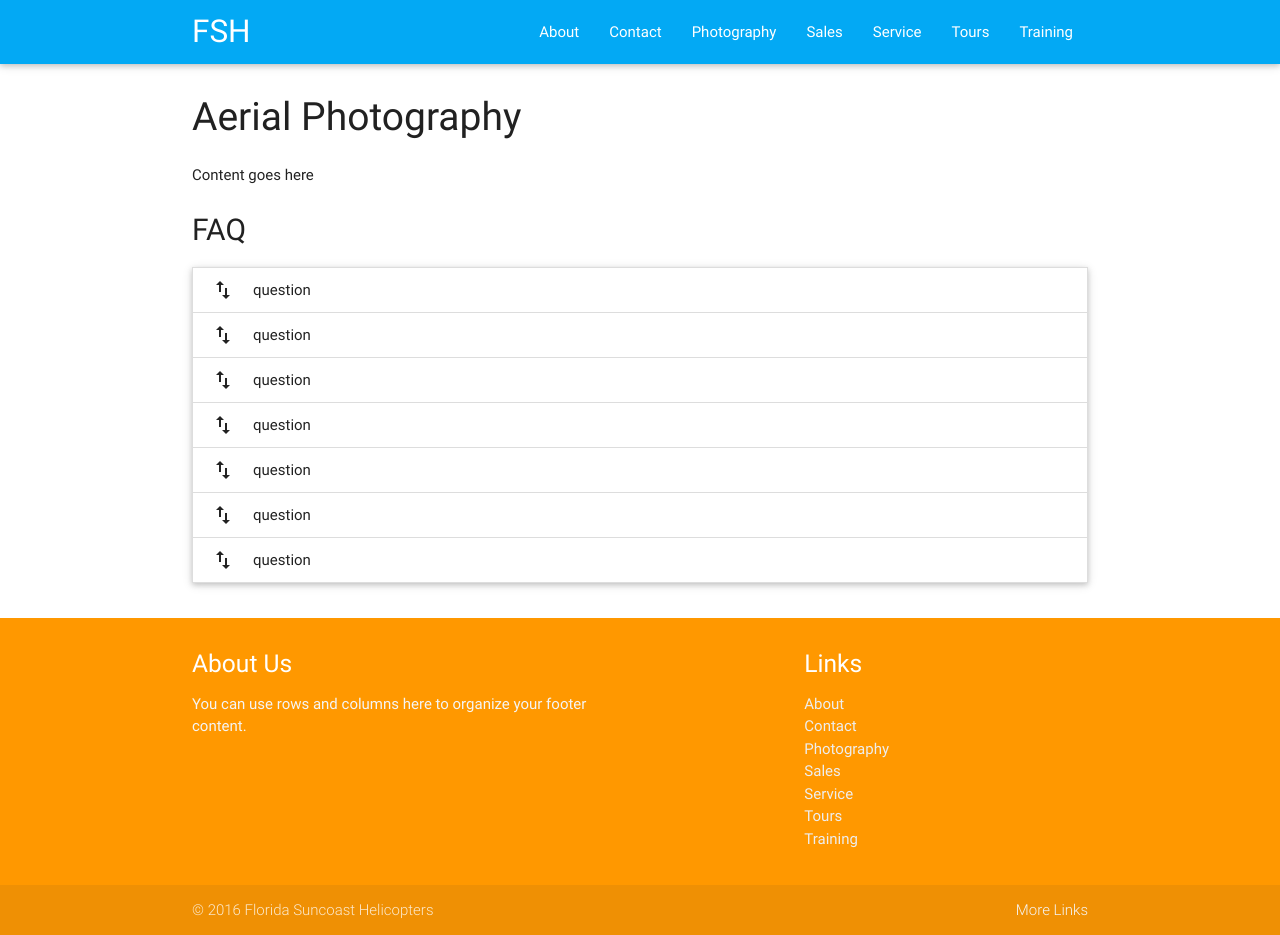
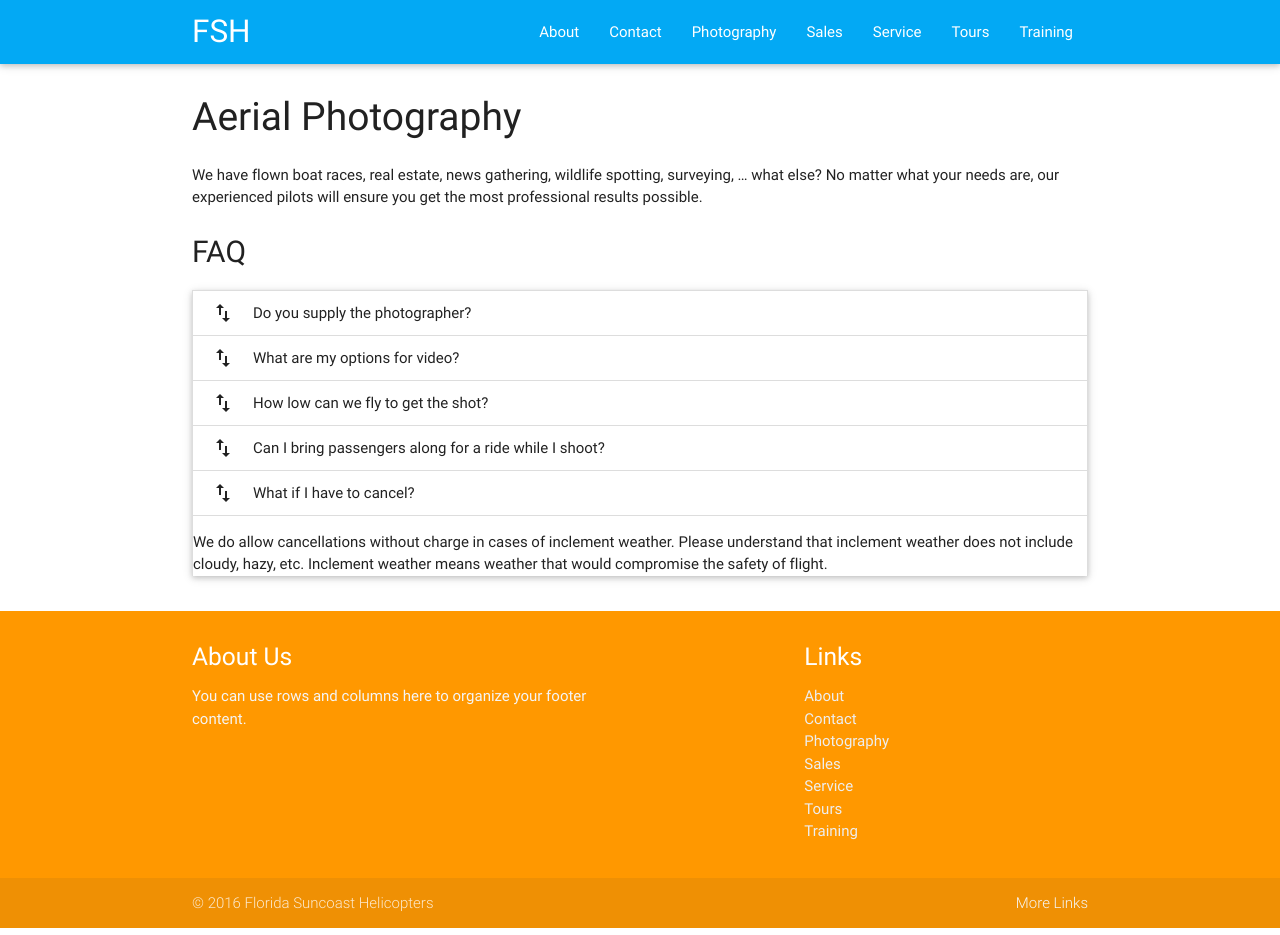
Before and after one commit to joncoop/fsh, a Jekyll site: the page built from photography.html, in a window 1280 px wide. Built offline with Jekyll 4.4.1, drawn with Linux system fonts in a browser that asks for light colours; nearby versions of some CDN libraries.

Commit message:
Added photography content.

```diff
--- a/photography.html
+++ b/photography.html
@@ -3,44 +3,39 @@ layout: page
 title: Aerial Photography
 ---
 
-<p>Content goes here</p>
+<p>We have flown boat races, real estate, news gathering, wildlife spotting, surveying, … what else? No matter what your needs are, our experienced pilots will ensure you get the most professional results possible.</p>
 
 <h2 class="sub-heading">FAQ</h2>
 
   <ul class="collapsible" data-collapsible="accordion">
     <li>
-      <div class="collapsible-header"><i class="material-icons">swap_vert</i>question</div>
+      <div class="collapsible-header"><i class="material-icons">swap_vert</i>Do you supply the photographer?</div>
       <div class="collapsible-body">
-        <p>answer</p></div>
+        <p>We do not supply the photographer. A client will usually hire the photographer. The photographer will then contact us to schedule the flight. If you do not have a regular photographer or know a photographer then we can help you get in contact with several experienced photographers in the aerial photo business. These photographers have flown with us many times and are familiar with the area, our helicopters, and our pilots.</p>
+      </div>
     </li>
     <li>
-      <div class="collapsible-header"><i class="material-icons">swap_vert</i>question</div>
+      <div class="collapsible-header"><i class="material-icons">swap_vert</i>What are my options for video?</div>
       <div class="collapsible-body">
-        <p>answer</p></div>
+        <p>For many smaller jobs a client will hire a videographer who will shoot with a handheld camera from the helicopter. Hand held video camera shots are subject to vibrations and bumps and best used when only short video clips are needed. These video flights are the same price as photography.</p>
+        <p>If you need a steady prolonged shot we offer a Tyler-mounted gyro stabilized camera. This camera can film in either regular broadcast quality or high definition. Since using this camera can be difficult with no operating experience, we will supply the camera operator. There is an increased cost on these flights.</p>
+        <p>Call us and we can help find the right option for you.</p>
+      </div>
     </li>
     <li>
-      <div class="collapsible-header"><i class="material-icons">swap_vert</i>question</div>
+      <div class="collapsible-header"><i class="material-icons">swap_vert</i>How low can we fly to get the shot?</div>
       <div class="collapsible-body">
-        <p>answer</p></div>
+        <p>Although the FAA does not spell out a specific minimum altitude for helicopters there are some guidelines. We will not fly lower than any altitude that puts the passengers, the aircraft, or people on the ground in possible harms way. Your pilot will always put safety above everything else.</p></div>
     </li>
     <li>
-      <div class="collapsible-header"><i class="material-icons">swap_vert</i>question</div>
+      <div class="collapsible-header"><i class="material-icons">swap_vert</i>Can I bring passengers along for a ride while I shoot?</div>
       <div class="collapsible-body">
-        <p>answer</p></div>
+        <p>No. Only those essential for the job may fly. Weight is critical for a helicopter. The photographer and an assistant will be the only ones allowed to fly.</p></div>
     </li>
     <li>
-      <div class="collapsible-header"><i class="material-icons">swap_vert</i>question</div>
+      <div class="collapsible-header"><i class="material-icons">swap_vert</i>What if I have to cancel?</div>
       <div class="collapsible-body">
-        <p>answer</p></div>
-    </li>
-    <li>
-      <div class="collapsible-header"><i class="material-icons">swap_vert</i>question</div>
-      <div class="collapsible-body">
-        <p>answer</p></div>
-    </li>
-    <li>
-      <div class="collapsible-header"><i class="material-icons">swap_vert</i>question</div>
-      <div class="collapsible-body">
-        <p>answer</p></div>
+        <p>There will be a $50 charge per hour booked in the R22. The charge for the R44 is $100 per hour booked. These charges only apply if you cancel with less than 24 hours notice.</p></div>
+        <p>We do allow cancellations without charge in cases of inclement weather. Please understand that inclement weather does not include cloudy, hazy, etc. Inclement weather means weather that would compromise the safety of flight.</p></div>
     </li>
 </ul>
```
